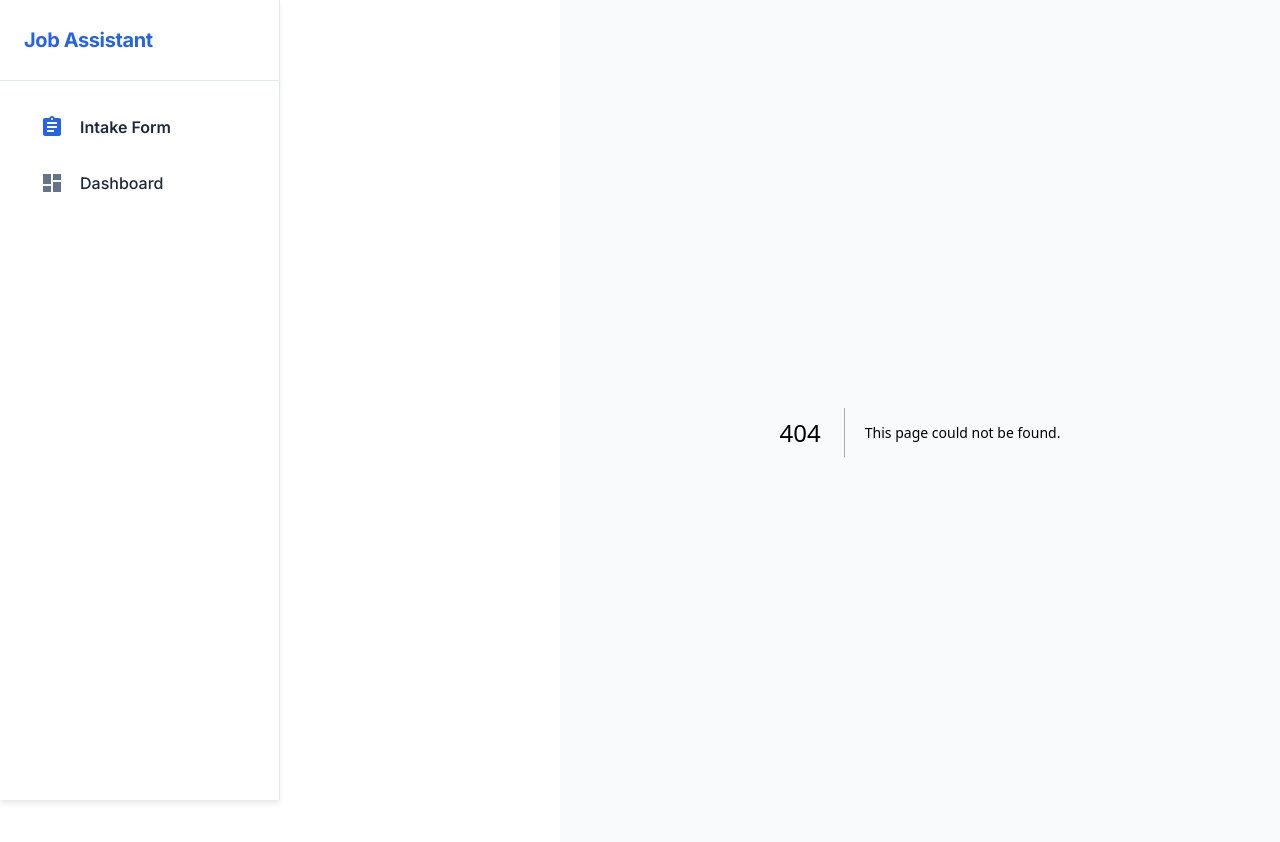
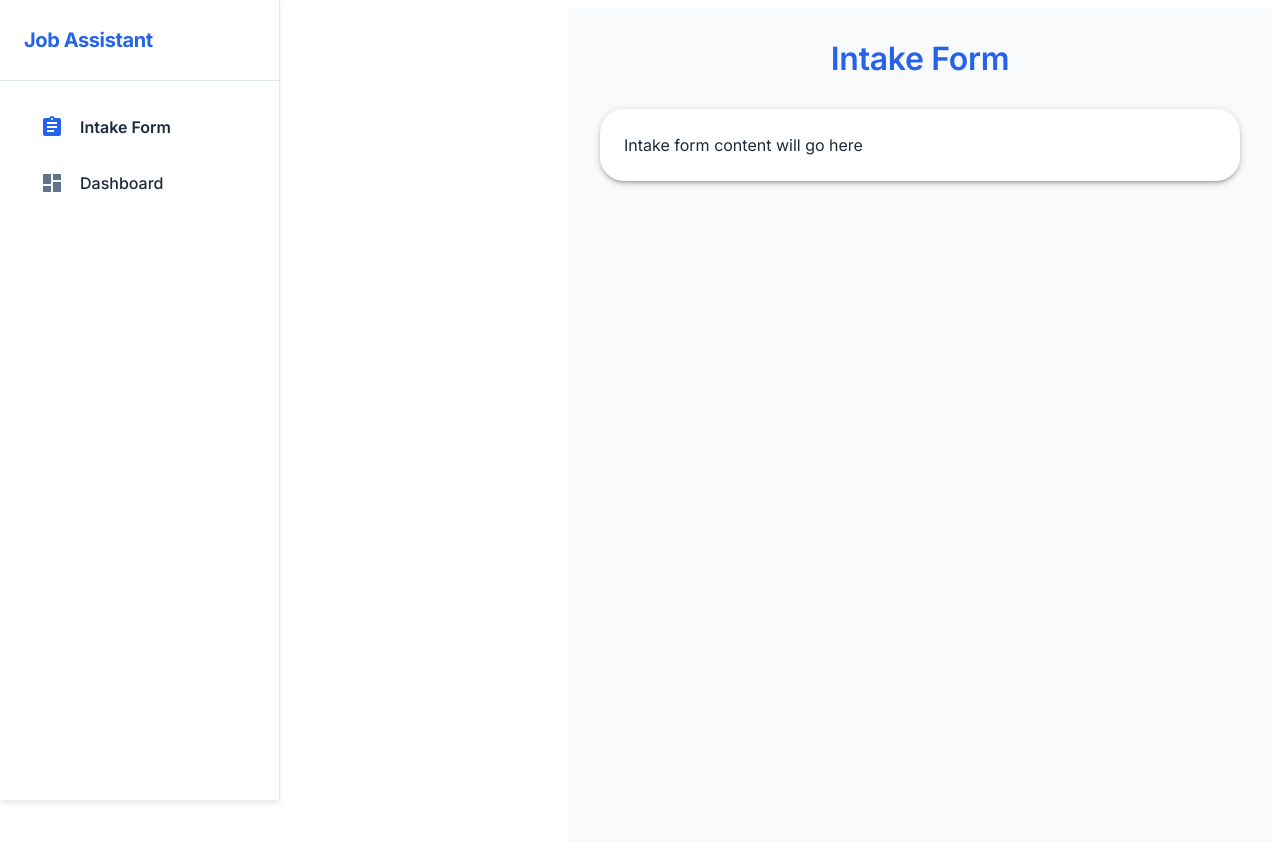
Before and after one commit to charuagrawal1980/job-assistant-dashboard, a Next.js app: page /intake-form in a window 1280 px wide. Before the commit this address had no page. Shown: the top 842 px of the page. Built offline with nearby package versions, Linux system fonts and the light colour scheme.

Commit message:
Add files via upload

```diff
--- /dev/null
+++ b/pages/intake-form.js
@@ -0,0 +1,33 @@
+import React from 'react';
+import { Box, Typography, Paper } from '@mui/material';
+
+export default function IntakeForm() {
+  return (
+    <Box>
+      <Typography
+        variant="h3"
+        component="h1"
+        sx={{
+          color: 'primary.main',
+          fontWeight: 600,
+          mb: 4,
+          textAlign: 'center'
+        }}
+      >
+        Intake Form
+      </Typography>
+      <Paper
+        elevation={3}
+        sx={{
+          p: 3,
+          borderRadius: 2,
+          backgroundColor: 'white'
+        }}
+      >
+        <Typography>
+          Intake form content will go here
+        </Typography>
+      </Paper>
+    </Box>
+  );
+}
```
